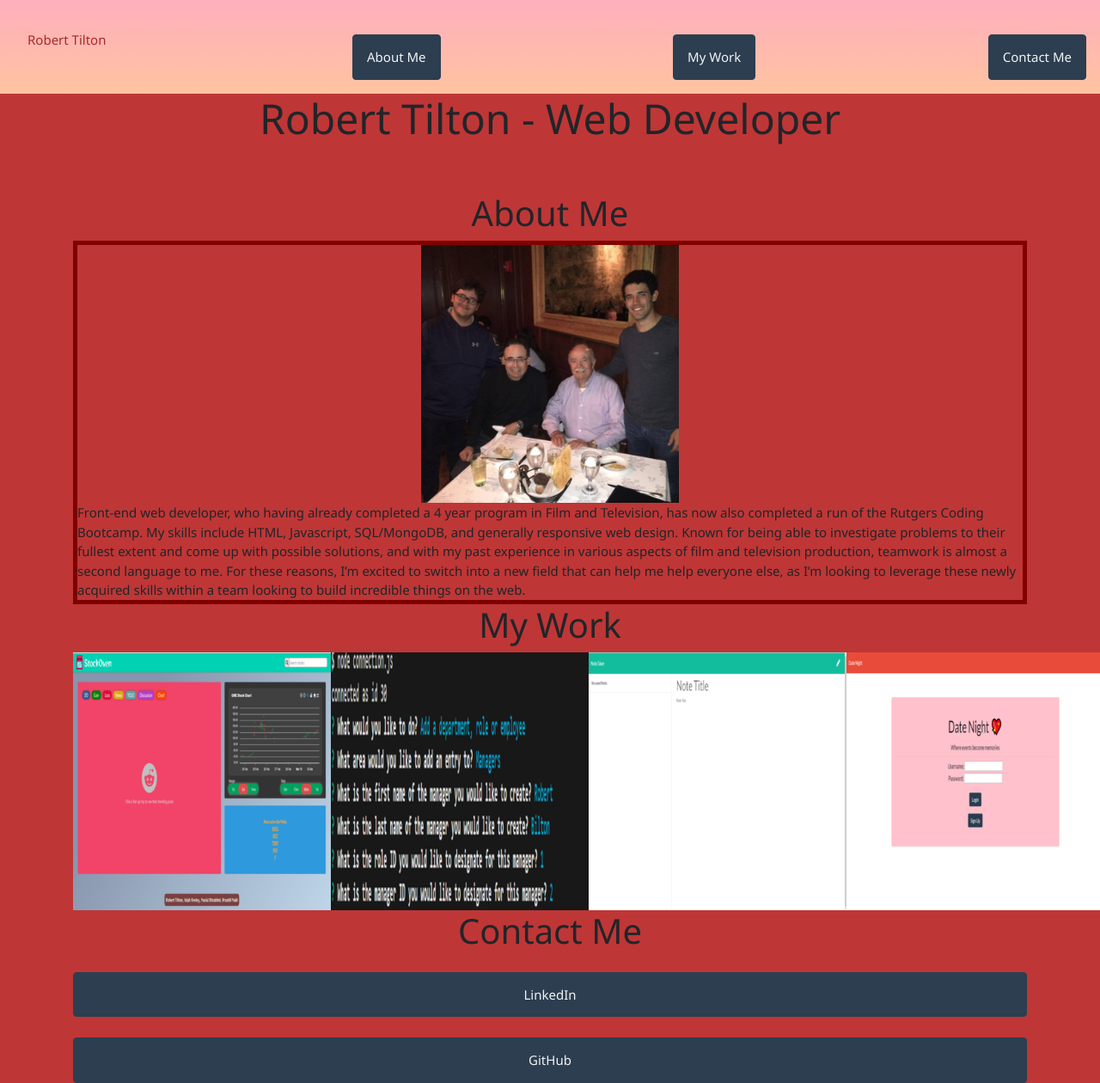
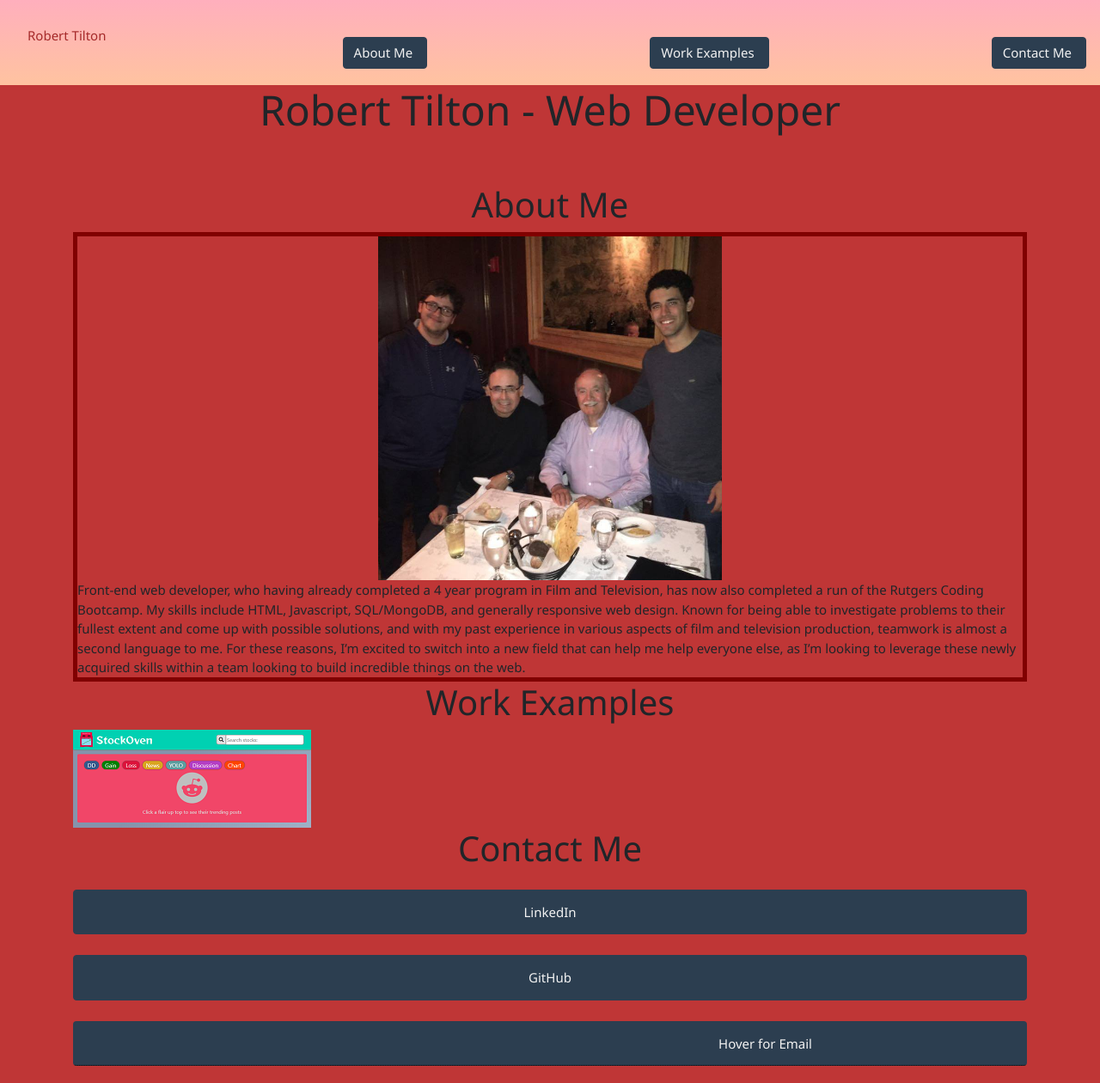
Before and after one commit to roberttilton/Portfolio, a plain HTML site: page index.html in a window 1280 px wide. Shown: the whole page at 86% size. Drawn offline with nearby package versions, Linux system fonts and the light colour scheme.

Commit message:
deleted unneccesary old site photos in advance of taking new ones, also have cleaned up some of the messy divs in the html

```diff
--- a/assets/style.css
+++ b/assets/style.css
@@ -1,7 +1,6 @@
 * {
     font-family: 'Segoe UI', Tahoma, Geneva, Verdana, sans-serif;
     box-sizing: border-box;
-    padding: 0;
     margin: 0;
 }
 
@@ -24,7 +23,7 @@ body {
   display: block;
   color: #f2f2f2;
   text-align: center;
-  padding: 14px 16px;
+  padding-right: 16px;
   text-decoration: none;
 }
 
@@ -50,11 +49,14 @@ body {
   }
 
 img {
-    width: 300px;
-    height: 300px;
     display: block;
     margin-left: auto;
     margin-right: auto;
+}
+
+.selfpicture {
+    height: 400px;
+    width: 400px;
 }
 
 h1 {
@@ -97,3 +99,30 @@ footer {
 #title {
     color: black;
 }
+
+#email-hover {
+    position: relative;
+    display: inline-block;
+    border-bottom: 1px dotted black; /* If you want dots under the hoverable text */
+  }
+
+  /* Tooltip text */
+#email-hover .tooltiptext {
+    visibility: hidden;
+    width: 120px;
+    color: #fff;
+    text-align: center;
+    width: 120px;
+  bottom: 100%;
+  left: 50%;
+  margin-left: -60px;
+  }
+
+  /* Show the tooltip text when you mouse over the tooltip container */
+#email-hover:hover .tooltiptext {
+    visibility: visible;
+}
+
+#email-hover:hover {
+    visibility: hidden;
+}
--- a/index.html
+++ b/index.html
@@ -16,13 +16,9 @@
     </p>
 
     <a href="#about-me" class="btn btn-primary btn-md mt-4">About Me</a>
-    <a href="#my-work" class="btn btn-primary btn-md mt-4">My Work</a>
+    <a href="#my-work" class="btn btn-primary btn-md mt-4">Work Examples</a>
     <a href="#contact-me" class="btn btn-primary btn-md mt-4">Contact Me</a>
   </nav>
-
-    <div class="container">
-
-    </div>
 
     <div class="container">
 
@@ -42,14 +38,14 @@
 
                 <br>
             </main>
-            <div> <h2>My Work</h2> </div>
+            <div> <h2>Work Examples</h2> </div>
             <article id="my-work">
             <div>
                 <a href = "https://github.com/krushilnaik/StockOven">
-                <img src = "./assets/stockoven400.png">
+                <img src = "./assets/newstockovenscreenshot.png">
                 </a>
             </div>
-            <div>
+            <!-- <div>
                 <a href = "https://github.com/roberttilton/Employee-Manager">
                     <img src = "./assets/employeemanager_400.png">
                 </a>
@@ -63,17 +59,16 @@
                 <a href = "https://github.com/roberttilton/DateNightApp">
                     <img src = "./assets/datenight400.png">
                 </a>
-            </div>
-        </article>
+            </div> -->
+            </article>
      </div>
-    </div>
-
 
     <div class="container">
         <footer id="contact-me">
             <div><h2>Contact Me</h2></div>
             <a href="https://www.linkedin.com/in/robert-tilton-857657189/" class="btn btn-primary btn-md mt-4">LinkedIn</a>
             <a href="https://github.com/roberttilton" class="btn btn-primary btn-md mt-4">GitHub</a>
+            <a id= "email-hover" class="btn btn-primary btn-md mt-4"> <span class="tooltiptext">Don't want bots getting at this; robtilton2086 at gmail dot com! Shoot me a line!</span>Hover for Email</a>
         </footer>
     </div>
 </body>
```
Also changed, not shown: assets/galaxy.jpg (deleted), assets/newstockovenscreenshot.png (added), assets/notetakerscreenshot.png (deleted), assets/stockoven400.png (deleted).
